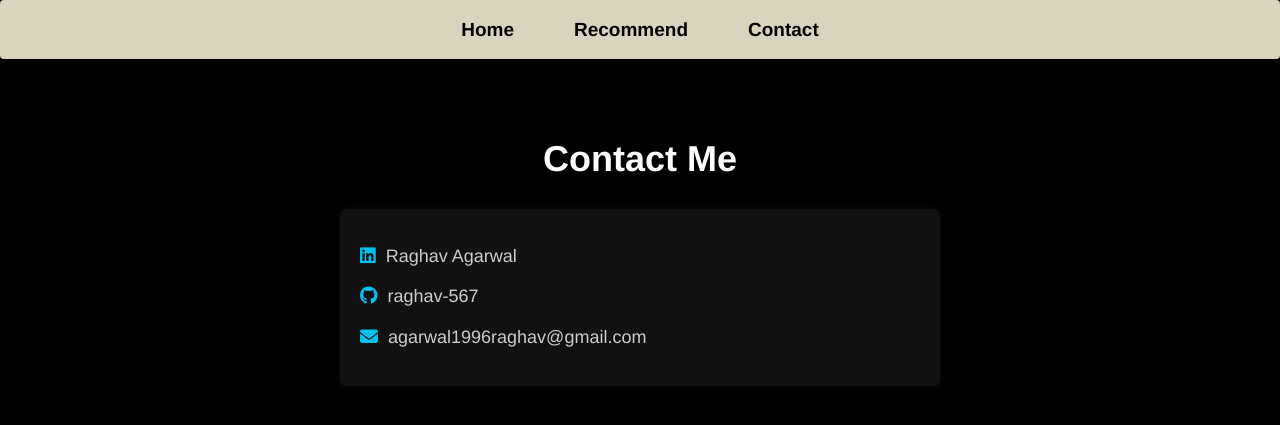
After one commit to raghav-567/Recommender_System, a Flask app: page /contact in a window 1280 px wide. The commit adds this page. Shown: the top 425 px of the page. Run offline with Flask 3, Linux system fonts and the light colour scheme; parts of the project's set-up code (start-up, migrations or seed data) failed here and were passed over.

Commit message:
Updated contact page, navbar href, and HTML styling

```diff
--- a/app.py
+++ b/app.py
@@ -2,14 +2,18 @@ from flask import Flask,render_template,request
 import pickle
 import pandas as pd
 import numpy as np
+import random
 
 
 app = Flask(__name__)
 
-popular_books = pickle.load(open('popular_books_final_with_info.pkl','rb'))
+popular_books = pickle.load(open('Popular_books_final_with_info.pkl','rb'))
 similarity_scores = pickle.load(open('Similarity_score.pkl','rb'))
 books = pickle.load(open('Books.pkl','rb'))
 table = pickle.load(open('table.pkl','rb'))
+
+
+
 
 @app.route('/')
 def index():
@@ -22,16 +26,23 @@ def index():
 
                            )
 
+
+
+
 @app.route('/recommend')
 def recommend_ui():
-    return render_template('recommend.html')
+    sample_books = random.sample(list(table.index), 10)
+    return render_template('recommend.html', suggestions=sample_books)
+
+
+
 
 @app.route('/recommend_books', methods=['POST'])
 def recommend():
     book_name = request.form.get('user_input')
 
     if book_name not in table.index:
-        return render_template('recommend.html', data=[], error=f"'{book_name}' not found. Please try another book.")
+        return render_template('recommend.html', not_found=True)
 
     index = np.where(table.index == book_name)[0][0]
     similar_books = sorted(
@@ -56,6 +67,10 @@ def recommend():
 
 
 
+@app.route("/contact")
+def contact():
+    return render_template("contact.html")
+
 
 if __name__ == '__main__':
     app.run(debug=True)
--- /dev/null
+++ b/templates/contact.html
@@ -0,0 +1,106 @@
+<!DOCTYPE html>
+<html lang="en">
+<head>
+  <meta charset="UTF-8">
+  <title>Contact | My Book Recommender</title>
+
+
+  <link rel="stylesheet" href="https://cdn.jsdelivr.net/npm/bootstrap@3.3.7/dist/css/bootstrap.min.css">
+  <link rel="stylesheet" href="https://cdnjs.cloudflare.com/ajax/libs/font-awesome/6.5.0/css/all.min.css">
+
+  <style>
+         body {
+            background-color: black;
+            font-family: 'Helvetica Neue', sans-serif;
+            color: white;
+        }
+
+
+        .navbar {
+            background-color: rgb(217, 212, 191);
+
+            padding: 15px 0;
+        }
+
+        .navbar-center {
+            display: flex;
+            justify-content: center;
+            gap: 30px;
+            list-style: none;
+            padding-left: 0;
+            margin: 0;
+        }
+
+        .navbar-center li a {
+            color: black !important;
+            font-weight: bold;
+            font-size: 19px;
+            text-decoration: none;
+            padding: 8px 15px;
+        }
+
+        .navbar-center li a:hover {
+            text-decoration: underline;
+        }
+    .container {
+      margin-top: 60px;
+    }
+
+    .contact-title {
+      font-size: 36px;
+      font-weight: bold;
+      margin-bottom: 30px;
+      text-align: center;
+    }
+
+    .contact-info {
+      max-width: 600px;
+      margin: 0 auto;
+      padding: 20px;
+      background-color: #111;
+      border-radius: 6px;
+      box-shadow: 0 0 10px rgba(255,255,255,0.05);
+    }
+
+    .contact-info p {
+      font-size: 18px;
+      margin: 15px 0;
+    }
+
+    .contact-info i {
+      margin-right: 10px;
+      color: #00c0ef;
+    }
+
+    .contact-info a {
+      color: #ccc;
+      text-decoration: none;
+    }
+
+    .contact-info a:hover {
+      color: #00c0ef;
+    }
+
+  </style>
+</head>
+<body>
+
+  <nav class="navbar">
+    <ul class="navbar-center">
+        <li><a href="/">Home</a></li>
+        <li><a href="/recommend">Recommend</a></li>
+        <li><a href="/contact">Contact</a></li>
+    </ul>
+</nav>
+
+  <div class="container">
+    <h2 class="contact-title">Contact Me</h2>
+    <div class="contact-info">
+      <p><i class="fab fa-linkedin"></i><a href="https://www.linkedin.com/in/raghav-agarwal-94b64b2ab/" target="_blank">Raghav Agarwal</a></p>
+      <p><i class="fab fa-github"></i><a href="https://github.com/raghav-567" target="_blank">raghav-567</a></p>
+      <p><i class="fas fa-envelope"></i><a href="mailto:agarwal1996raghav@gmail.com">agarwal1996raghav@gmail.com</a></p>
+    </div>
+  </div>
+
+</body>
+</html>
```
Also changed, not shown: templates/index.html (+7 -7 lines), templates/recommend.html (+20 -3 lines), archive (23)/DeepRec.png (deleted), archive (23)/classicRec.png (deleted), archive (23)/recsys_taxonomy2.png (deleted), requirement.txt (deleted).
